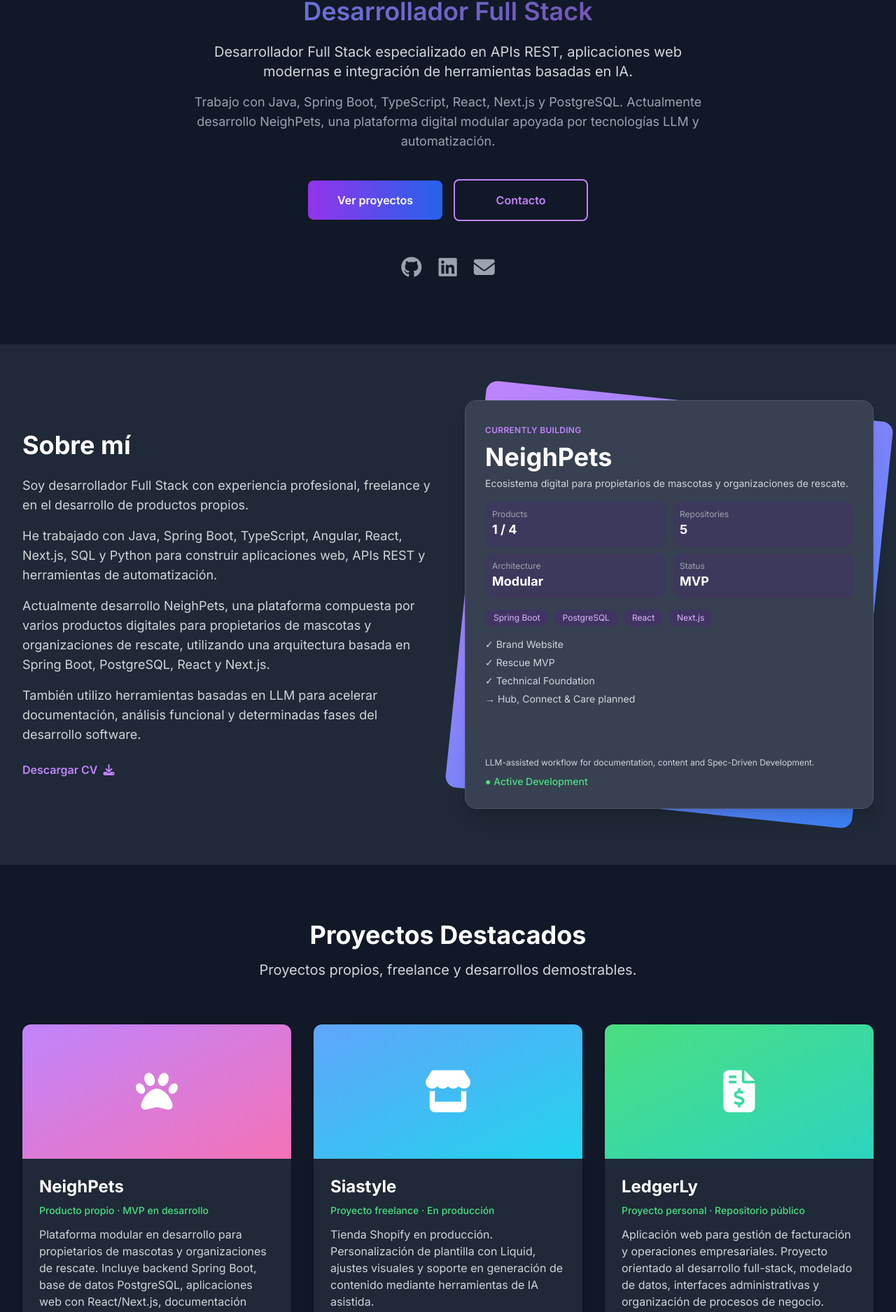
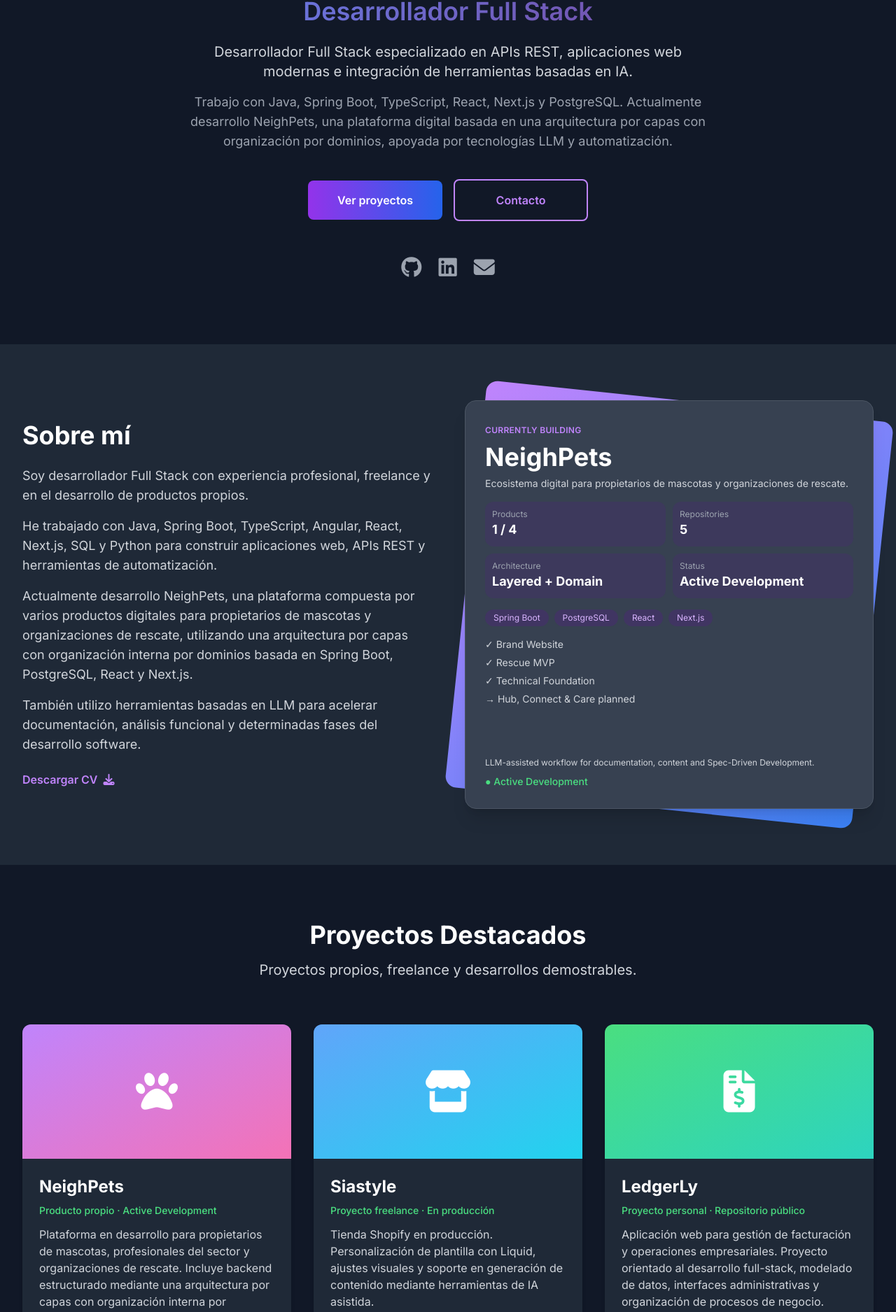
Before and after one commit to pbbaque/portfolio, a Next.js app: page / in a window 1280 px wide. Shown: the part 308-2183 px from the top of the page at 70% size. Built offline with nearby package versions, Linux system fonts and the light colour scheme.

Commit message:
Update NeighPets project details and architecture references

```diff
--- a/app/page.jsx
+++ b/app/page.jsx
@@ -40,7 +40,8 @@
           <p className="text-lg text-gray-500 dark:text-gray-400 max-w-3xl mx-auto mb-10">
             Trabajo con Java, Spring Boot, TypeScript, React, Next.js y
             PostgreSQL. Actualmente desarrollo NeighPets, una plataforma digital
-            modular apoyada por tecnologías LLM y automatización.
+            basada en una arquitectura por capas con organización por dominios,
+            apoyada por tecnologías LLM y automatización.
           </p>
 
           <div className="flex flex-col sm:flex-row gap-4 justify-center items-center mb-12">
@@ -113,8 +114,9 @@
               <p className="text-lg text-gray-600 dark:text-gray-300 mb-4">
                 Actualmente desarrollo NeighPets, una plataforma compuesta por
                 varios productos digitales para propietarios de mascotas y
-                organizaciones de rescate, utilizando una arquitectura basada en
-                Spring Boot, PostgreSQL, React y Next.js.
+                organizaciones de rescate, utilizando una arquitectura por capas
+                con organización interna por dominios basada en Spring Boot,
+                PostgreSQL, React y Next.js.
               </p>
 
               <p className="text-lg text-gray-600 dark:text-gray-300 mb-6">
@@ -157,8 +159,8 @@
                     {[
                       ["Products", "1 / 4"],
                       ["Repositories", "5"],
-                      ["Architecture", "Modular"],
-                      ["Status", "MVP"],
+                      ["Architecture", "Layered + Domain"],
+                      ["Status", "Active Development"],
                     ].map(([label, value]) => (
                       <div
                         key={label}
@@ -229,9 +231,9 @@
               icon="fas fa-paw"
               gradient="from-purple-400 to-pink-400"
               title="NeighPets"
-              description="Plataforma modular en desarrollo para propietarios de mascotas y organizaciones de rescate. Incluye backend Spring Boot, base de datos PostgreSQL, aplicaciones web con React/Next.js, documentación técnica y flujo de trabajo asistido por LLM."
+              description="Plataforma en desarrollo para propietarios de mascotas, profesionales del sector y organizaciones de rescate. Incluye backend estructurado mediante una arquitectura por capas con organización interna por dominios, base de datos PostgreSQL, aplicaciones web con React/Next.js, documentación técnica y flujo de trabajo asistido por LLM."
               tech={["Spring Boot", "PostgreSQL", "React", "Next.js", "LLM"]}
-              status="Producto propio · MVP en desarrollo"
+              status="Producto propio · Active Development"
               demoLabel="Lanzamiento próximo"
               codeLabel="Repositorio privado"
             />
```
